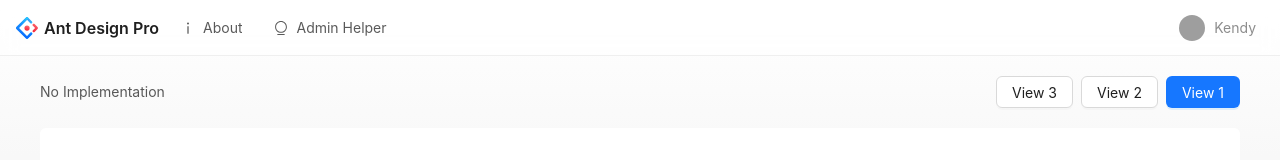
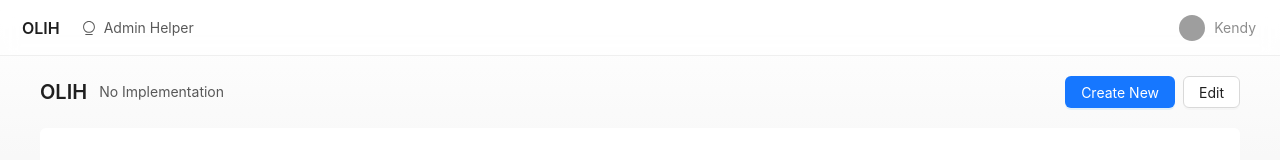
Before and after one commit to ChuanGz/olih-reactjs, a React (Create React App) app in the folder olih-demo/: page / in a window 1280 px wide. Shown: the top 160 px of the page. Built offline with nearby package versions, Linux system fonts and the light colour scheme; grey boxes are pictures that could not be loaded.

Commit message:
for layout main implementation

```diff
--- a/olih-demo/src/App.tsx
+++ b/olih-demo/src/App.tsx
@@ -1,50 +1,21 @@
-import { DoubleRightOutlined, LogoutOutlined } from "@ant-design/icons";
+import { LogoutOutlined, SecurityScanOutlined } from "@ant-design/icons";
 import type { ProSettings } from "@ant-design/pro-components";
 import {
   PageContainer,
   ProCard,
   ProConfigProvider,
   ProLayout,
-  SettingDrawer,
 } from "@ant-design/pro-components";
-import { css } from "@emotion/css";
-import { Button, ConfigProvider, Dropdown, theme } from "antd";
-import React, { useState } from "react";
+import { Button, ConfigProvider, Dropdown } from "antd";
+import { useState } from "react";
 import defaultProps from "./_defaultProps";
 
-const Item: React.FC<{ children: React.ReactNode }> = (props) => {
-  const { token } = theme.useToken();
-  return (
-    <div
-      className={css`
-        color: ${token.colorTextSecondary};
-        font-size: 14px;
-        cursor: pointer;
-        line-height: 22px;
-        margin-bottom: 8px;
-        &:hover {
-          color: ${token.colorPrimary};
-        }
-      `}
-      style={{
-        width: "33.33%",
-      }}
-    >
-      {props.children}
-      <DoubleRightOutlined
-        style={{
-          marginInlineStart: 4,
-        }}
-      />
-    </div>
-  );
-};
-
 const MyApp = () => {
-  const [settings, setSetting] = useState<Partial<ProSettings> | undefined>({
+  const [settings] = useState<Partial<ProSettings> | undefined>({
     fixSiderbar: true,
     layout: "mix",
     splitMenus: true,
+    title: "OLIH",
   });
 
   const [pathname, setPathname] = useState("/list/sub-page/sub-sub-page1");
@@ -97,7 +68,7 @@ const MyApp = () => {
                 colorBgMenuItemSelected: "rgba(0,0,0,0.04)",
               },
             }}
-            siderMenuType="group"
+            siderMenuType="sub"
             menu={{
               collapsedShowGroupTitle: true,
             }}
@@ -110,6 +81,11 @@ const MyApp = () => {
                   <Dropdown
                     menu={{
                       items: [
+                        {
+                          key: "profile",
+                          icon: <SecurityScanOutlined />,
+                          label: "profile",
+                        },
                         {
                           key: "logout",
                           icon: <LogoutOutlined />,
@@ -147,14 +123,13 @@ const MyApp = () => {
               </div>
             )}
             {...settings}
+            logo={false}
           >
             <PageContainer
               token={{
                 paddingInlinePageContainerContent: num,
               }}
               extra={[
-                <Button key="3">View 3</Button>,
-                <Button key="2">View 2</Button>,
                 <Button
                   key="1"
                   type="primary"
@@ -162,8 +137,9 @@ const MyApp = () => {
                     setNum(num > 0 ? 0 : 40);
                   }}
                 >
-                  View 1
+                  Create New
                 </Button>,
+                <Button key="2">Edit</Button>,
               ]}
               subTitle="No Implementation"
               footer={[
--- a/olih-demo/src/_defaultProps.tsx
+++ b/olih-demo/src/_defaultProps.tsx
@@ -10,12 +10,6 @@ const MyFirstData = {
   route: {
     path: "/",
     routes: [
-      {
-        path: "/welcome",
-        name: "About",
-        icon: <InfoOutlined />,
-        component: "./Welcome",
-      },
       {
         path: "/admin",
         name: "Admin Helper",
@@ -31,7 +25,7 @@ const MyFirstData = {
           },
           {
             path: "/admin/sub-page2",
-            name: "2 - Customers",
+            name: "2 - Partners",
             icon: <SlackOutlined />,
             component: "./Welcome",
           },
```
